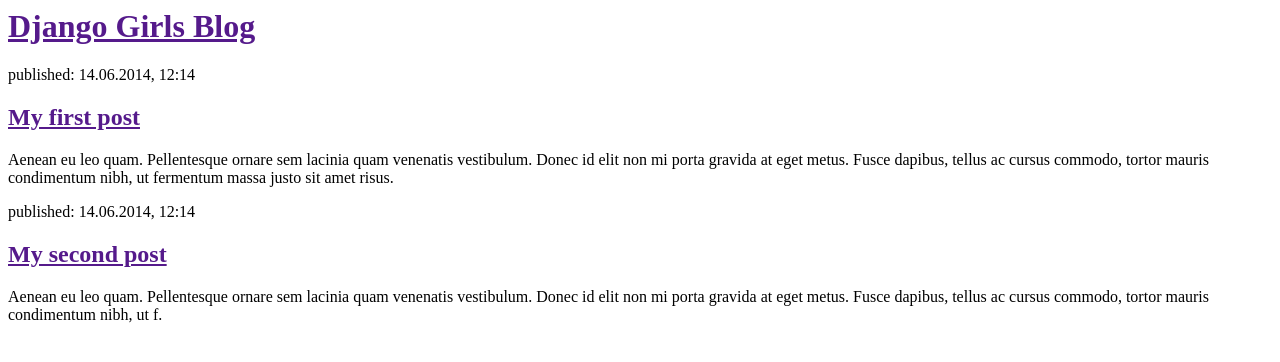
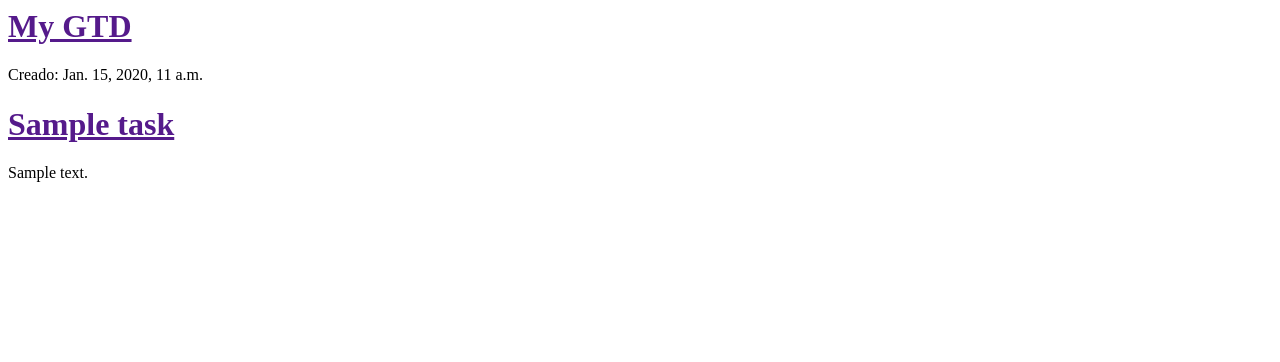
Before and after one commit to ju4ns3rr4n0/mygtd, a Django app: template gtd/templates/gtd/task_list.html in a window 1280 px wide. Shown: the top 362 px of the page. Run offline with Django 3.2, Linux system fonts and the light colour scheme; the template is opened without the code that fills it: values that come from a table or form of the project are taken from there, others are empty; tables that the repository leaves empty hold one stand-in row (values such as "Sample post").

Commit message:
Modificado teplantillas para mostrar las tareas desde la BBDD.

```diff
--- a/gtd/templates/gtd/task_list.html
+++ b/gtd/templates/gtd/task_list.html
@@ -1,22 +1,17 @@
 <html>
     <head>
-        <title>Django Girls blog</title>
+        <title>My GTD</title>
     </head>
     <body>
         <div>
-            <h1><a href="">Django Girls Blog</a></h1>
+            <h1><a href="">My GTD</a></h1>
         </div>
-
-        <div>
-            <p>published: 14.06.2014, 12:14</p>
-            <h2><a href="">My first post</a></h2>
-            <p>Aenean eu leo quam. Pellentesque ornare sem lacinia quam venenatis vestibulum. Donec id elit non mi porta gravida at eget metus. Fusce dapibus, tellus ac cursus commodo, tortor mauris condimentum nibh, ut fermentum massa justo sit amet risus.</p>
-        </div>
-
-        <div>
-            <p>published: 14.06.2014, 12:14</p>
-            <h2><a href="">My second post</a></h2>
-            <p>Aenean eu leo quam. Pellentesque ornare sem lacinia quam venenatis vestibulum. Donec id elit non mi porta gravida at eget metus. Fusce dapibus, tellus ac cursus commodo, tortor mauris condimentum nibh, ut f.</p>
-        </div>
+        {% for task in tasks %}
+        	<div>
+        		<p>Creado: {{task.created_date}}</p>
+        		<h1><a href="">{{ task.title }}</a></h1>
+        		<p>{{ task.text|linebreaksbr }}</p>
+        	</div>
+        {% endfor %}
     </body>
 </html>
--- a/gtd/views.py
+++ b/gtd/views.py
@@ -1,6 +1,9 @@
 from django.shortcuts import render
+from django.utils import timezone
+from .models import Task
 
 # Create your views here.
 
 def task_list(request):
-    return render(request, 'gtd/task_list.html', {})
+	tasks = Task.objects.filter(created_date__lte=timezone.now()).order_by('created_date')
+	return render(request, 'gtd/task_list.html', {'tasks': tasks})
```
